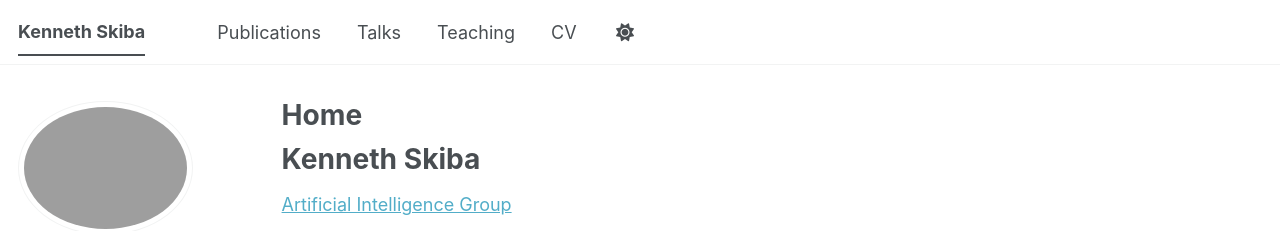
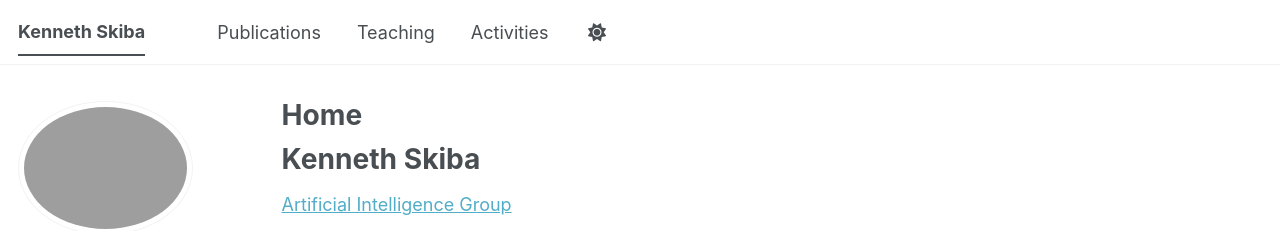
Before and after one commit to kennethskiba/kennethskiba.github.io, a Jekyll site: the page built from _pages/about.md, in a window 1280 px wide. Shown: the top 231 px of the page. Built offline with Jekyll 4.4.1, drawn with Linux system fonts in a browser that asks for light colours; a style sheet for code colours, icons or effects is not loaded.

Commit message:
Update navigation.yml

```diff
--- a/_data/navigation.yml
+++ b/_data/navigation.yml
@@ -11,14 +11,14 @@ main:
   - title: "Publications"
     url: /publications/
 
-  - title: "Talks"
-    url: /talks/
-
   - title: "Teaching"
     url: /teaching/
 
-  - title: "CV"
-    url: /cv/
+  - title: "Activities"
+    url: /talks/
+
+  # - title: "CV"
+  #  url: /cv/
 
   # - title: "CV"
   #   url: /cv-json/
```
